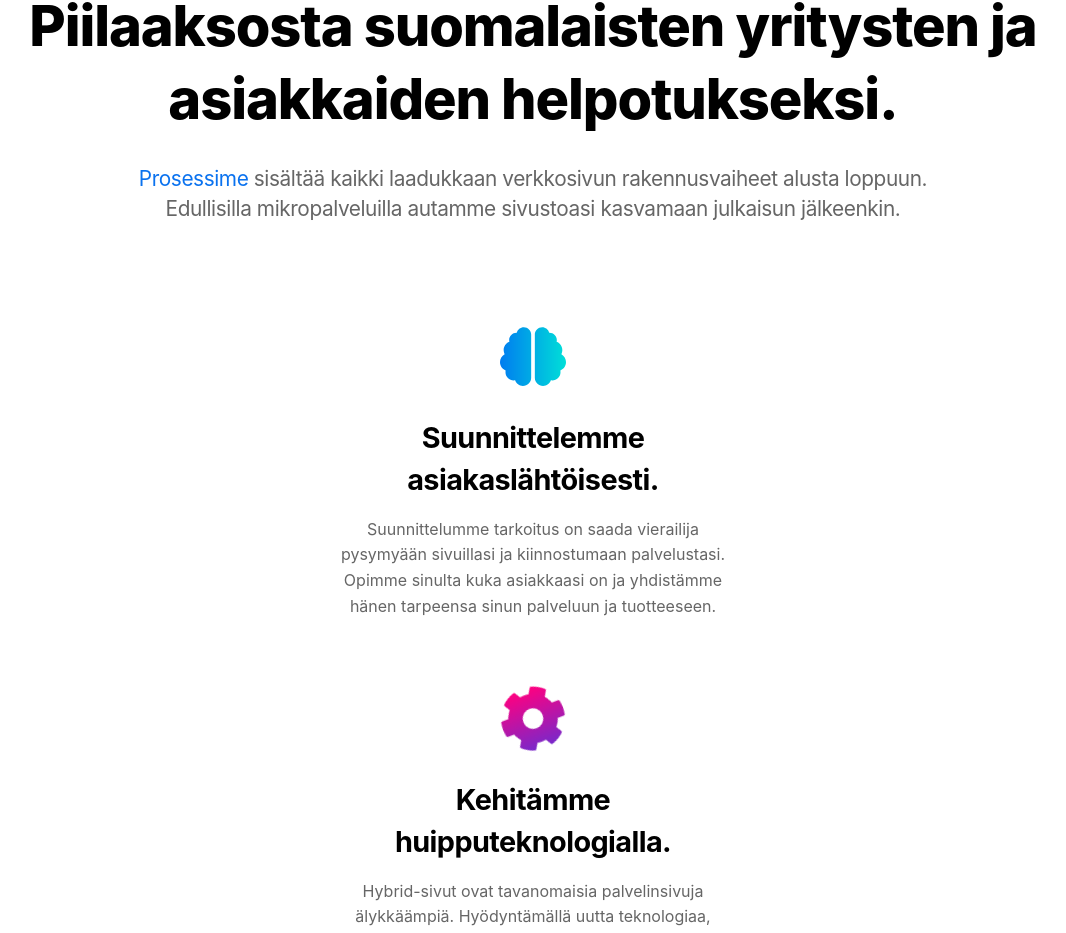
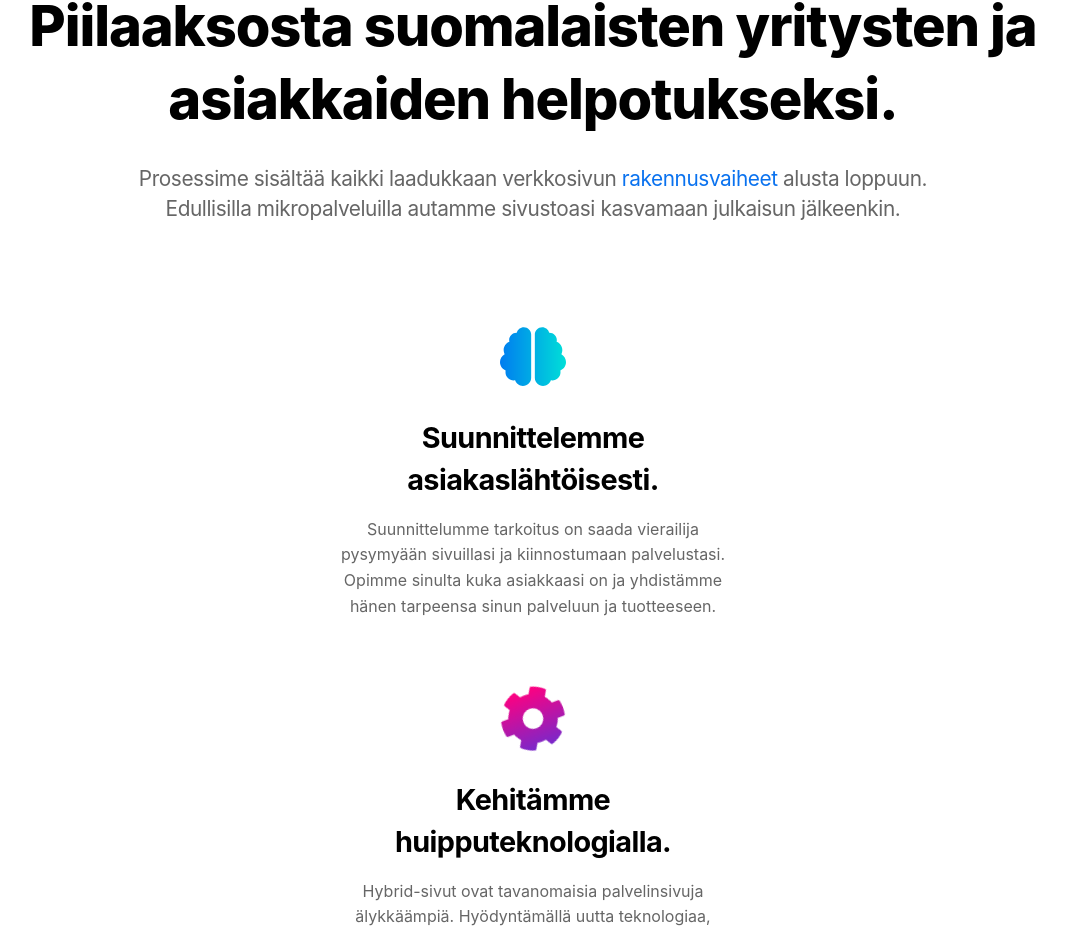
Before and after one commit to digiaalto/etusivu, a Next.js app: page / in a window 1280 px wide. Shown: the part 1094-2027 px from the top of the page, without its empty margins (107-1173 px from the left). Built offline with nearby package versions, Linux system fonts and the light colour scheme.

Commit message:
minor content tweak

```diff
--- a/components/common/Menu.js
+++ b/components/common/Menu.js
@@ -57,7 +57,7 @@ const Menu = (props) => {
     }
   }, [visibleSection])
 
-  function scrollTo(ele, section) {
+  function scrollTo(ele) {
     // if (window && window.location) {
     //   const href = window.location.origin + "/" + section
     //   history.pushState(null, "", href)
@@ -78,7 +78,7 @@ const Menu = (props) => {
               <TrackerItem
                 selected={section === visibleSection}
                 hoverText={hoverText}
-                scrollTo={() => scrollTo(ref.current, section)}
+                scrollTo={() => scrollTo(ref.current)}
                 key={`tracker-item-${section}`}
               />
             ))}
--- a/components/etusivu/Palvelut.js
+++ b/components/etusivu/Palvelut.js
@@ -17,12 +17,12 @@ const Palvelut = (props) => {
       </HeadersWrap>
       <TextsWrapper>
         <h2 className={styles.headerDescription}>
+          Prosessime sisältää kaikki laadukkaan verkkosivun{" "}
           <LinkScroll to="suunnittelu" smooth={true}>
-            Prosessime
+            rakennusvaiheet
           </LinkScroll>{" "}
-          sisältää kaikki laadukkaan verkkosivun rakennusvaiheet alusta loppuun.
-          Edullisilla mikropalveluilla autamme sivustoasi kasvamaan julkaisun
-          jälkeenkin.
+          alusta loppuun. Edullisilla mikropalveluilla autamme sivustoasi
+          kasvamaan julkaisun jälkeenkin.
         </h2>
       </TextsWrapper>
       <PalvelutOminaisuudet />
```
